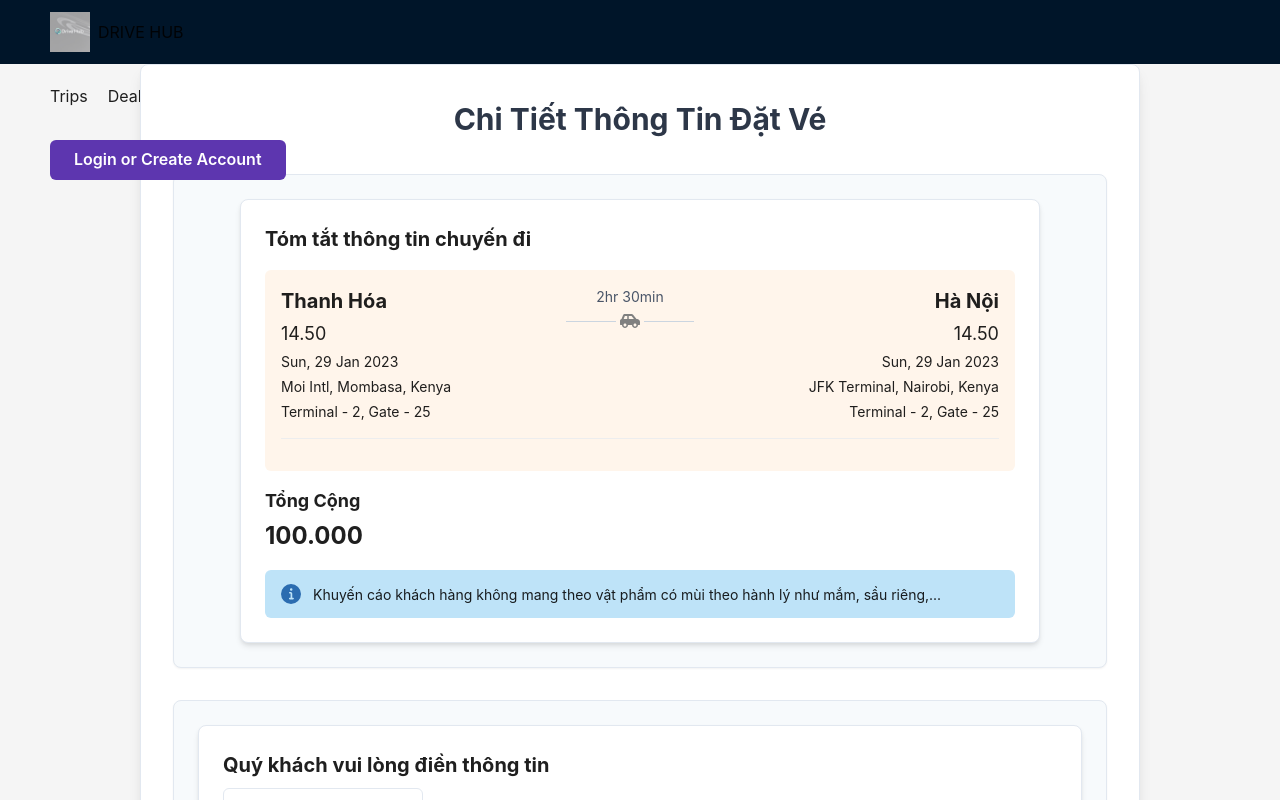
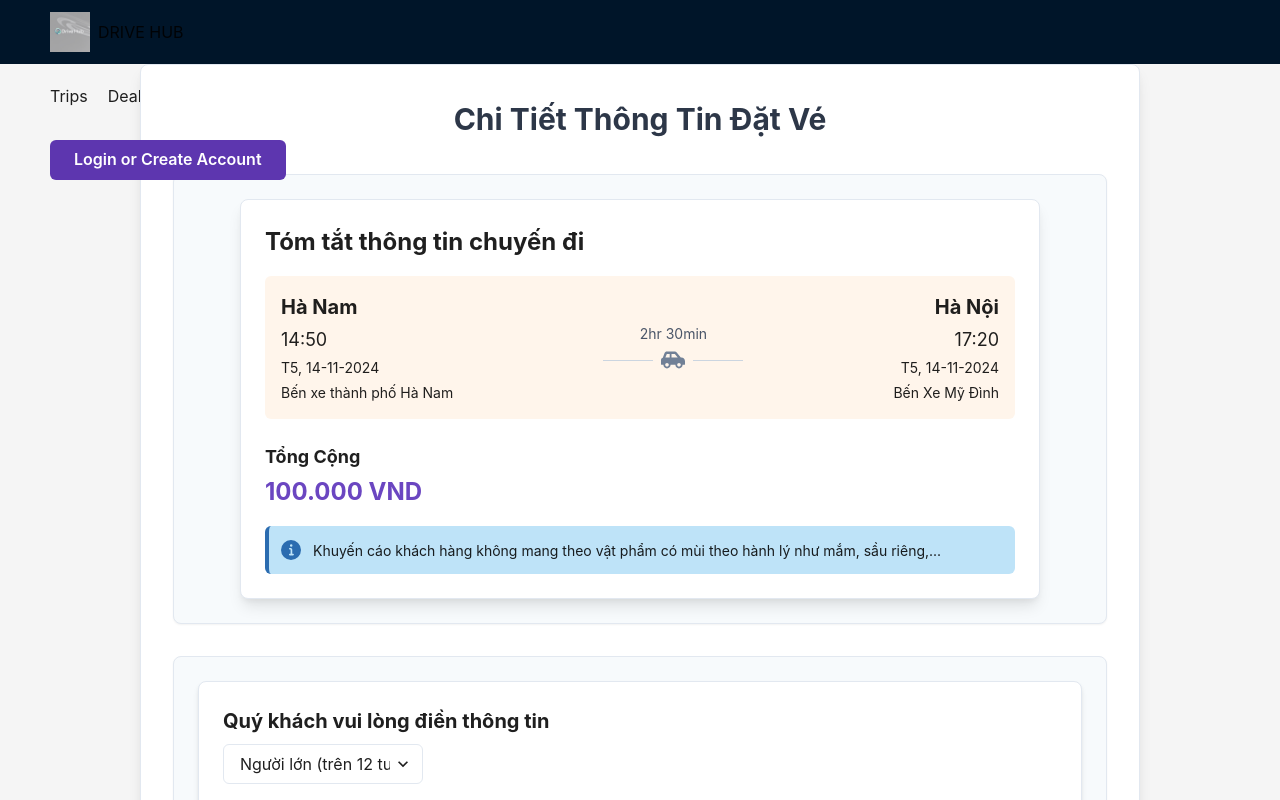
Before and after one commit to nguyenkien0703/booking, a React (Vite) app: page /booking in a window 1280 px wide. Shown: the top 800 px of the page. Built offline with nearby package versions, Linux system fonts and the light colour scheme.

Commit message:
edit booking

```diff
--- a/package.json
+++ b/package.json
@@ -15,6 +15,7 @@
     "@emotion/styled": "^11.13.0",
     "@tanstack/react-query": "^5.59.16",
     "@types/google.maps": "^3.58.1",
+    "@types/styled-components": "^5.1.34",
     "antd": "^5.21.6",
     "axios": "^1.7.7",
     "drive-hub-fe": "file:",
@@ -29,6 +30,7 @@
     "react-i18next": "^15.1.0",
     "react-icons": "^5.3.0",
     "react-router-dom": "^6.27.0",
+    "styled-components": "^6.1.13",
     "zustand": "^5.0.1"
   },
   "devDependencies": {
--- a/src/pages/booking/components/TripSummary.tsx
+++ b/src/pages/booking/components/TripSummary.tsx
@@ -1,5 +1,6 @@
-import { Box, Flex, Text, VStack, Divider, Alert, AlertIcon } from '@chakra-ui/react';
+import { Box, Flex, Text, VStack,  Alert, AlertIcon, Icon } from '@chakra-ui/react';
 import { FaCarSide } from "react-icons/fa";
+// Divider,
 
 export default function TripSummary() {
     return (
@@ -10,106 +11,60 @@ export default function TripSummary() {
             bg="white"
             borderWidth="1px"
             borderRadius="lg"
-            boxShadow="md"
+            boxShadow="lg"
             mx="auto"
         >
             {/* Header Section */}
-            <Text fontSize="xl" fontWeight="bold" mb={4}>
+            <Text fontSize="2xl" fontWeight="bold" mb={4}>
                 Tóm tắt thông tin chuyến đi
             </Text>
-            {/* <Flex justifyContent="space-between" alignItems="center" mb={4}>
-                <HStack>
-                    <Icon as={FaGlobe} color="blue.500" />
-                    <Text fontSize="lg" fontWeight="bold">ABC Airline</Text>
-                    <Text color="red.500">Non-refundable</Text>
-                </HStack>
-                <Text fontSize="md" fontWeight="semibold">
-                    Travel Class: <span style={{ fontWeight: 'bold' }}>Economy</span>
-                </Text>
-            </Flex> */}
 
             {/* Trip Details Section */}
-            <Box bg="#FFF5EB" p={4} borderRadius="md" mb={4}>
-                <Flex justifyContent="space-between">
+            <Box bg="#FFF5EB" p={4} borderRadius="md" mb={6}>
+                <Flex justifyContent="space-between" alignItems="center">
+                    {/* From Location */}
                     <VStack align="start" spacing={1}>
-                        <Text fontSize="xl" fontWeight="bold">Thanh Hóa</Text>
-                        <Text fontSize="lg">14.50</Text>
-                        <Text fontSize="sm">Sun, 29 Jan 2023</Text>
-                        <Text fontSize="sm">Moi Intl, Mombasa, Kenya</Text>
-                        <Text fontSize="sm">Terminal - 2, Gate - 25</Text>
+                        <Text fontSize="xl" fontWeight="bold">Hà Nam</Text>
+                        <Text fontSize="lg">14:50</Text>
+                        <Text fontSize="sm">T5, 14-11-2024</Text>
+                        <Text fontSize="sm">Bến xe thành phố Hà Nam</Text>
+                        {/* <Text fontSize="sm">Terminal - 2, Gate - 25</Text> */}
                     </VStack>
 
+                    {/* Icon and Duration */}
                     <VStack spacing={1} textAlign="center">
                         <Text fontSize="sm" color="gray.600">2hr 30min</Text>
-                        <Flex justifyContent={'space-between'} gap={1} alignItems={'center'}>
-                            <Box
-                                width={'50px'}
-                                height={'1px'}
-                                bgColor={'gray.300'}
-                            />
-                            <FaCarSide
-                                size={20}
-                                //className='rotate-90'
-                                color='gray'
-                            />
-                            <Box
-                                width={'50px'}
-                                height={'1px'}
-                                bgColor={'gray.300'}
-                            />
+                        <Flex alignItems="center">
+                            <Box width="50px" height="1px" bgColor="gray.300" />
+                            <Icon as={FaCarSide} w={6} h={6} mx={2} color="gray.500" />
+                            <Box width="50px" height="1px" bgColor="gray.300" />
                         </Flex>
                     </VStack>
 
+                    {/* To Location */}
                     <VStack align="end" spacing={1}>
                         <Text fontSize="xl" fontWeight="bold">Hà Nội</Text>
-                        <Text fontSize="lg">14.50</Text>
-                        <Text fontSize="sm">Sun, 29 Jan 2023</Text>
-                        <Text fontSize="sm">JFK Terminal, Nairobi, Kenya</Text>
-                        <Text fontSize="sm">Terminal - 2, Gate - 25</Text>
+                        <Text fontSize="lg">17:20</Text>
+                        <Text fontSize="sm">T5, 14-11-2024</Text>
+                        <Text fontSize="sm">Bến Xe Mỹ Đình</Text>
+                        {/* <Text fontSize="sm">Terminal - 2, Gate - 25</Text> */}
                     </VStack>
                 </Flex>
 
-                <Divider my={4} />
+                {/* <Divider my={4} /> */}
 
-                {/* Baggage Information */}
             </Box>
 
-            <Flex justifyContent="space-between">
-                <VStack align="start" spacing={1} >
-                    <Text fontWeight="bold" fontSize="lg" >Tổng Cộng</Text>
-                    <Text fontSize="2xl" fontWeight="bold" >100.000</Text>
+            {/* Tổng cộng Section */}
+            <Flex justifyContent="space-between" alignItems="center" mb={4}>
+                <VStack align="start" spacing={1}>
+                    <Text fontWeight="bold" fontSize="lg">Tổng Cộng</Text>
+                    <Text fontSize="2xl" fontWeight="bold" color="purple.600">100.000 VND</Text>
                 </VStack>
-
-
-
-                {/* <VStack align="start" spacing={1}>
-                        <Text fontWeight="bold">Cabin</Text>
-                        <Text>7Kgs (1 Piece * 7kgs)</Text>
-                    </VStack> */}
             </Flex>
 
-            {/* Additional Information Section */}
-
-            {/* <HStack spacing={4} my={2}>
-                <HStack>
-                    <Icon as={FaSuitcaseRolling} color="gray.600" />
-                    <Text fontSize="sm">Separate tickets booked together for cheaper price</Text>
-                </HStack>
-                <HStack>
-                    <Icon as={FaExchangeAlt} color="gray.600" />
-                    <Text fontSize="sm">Change of Terminal</Text>
-                </HStack>
-                <HStack>
-                    <Icon as={AiFillWarning} color="gray.600" />
-                    <Text fontSize="sm">Self Transfer</Text>
-                </HStack>
-                <HStack>
-                    <Text fontSize="sm">7kg</Text>
-                </HStack>
-            </HStack> */}
-
             {/* Warning Section */}
-            <Alert status="info" variant="subtle" borderRadius="md" mt={4}>
+            <Alert status="info" variant="left-accent" borderRadius="md">
                 <AlertIcon />
                 Khuyến cáo khách hàng không mang theo vật phẩm có mùi theo hành lý như mắm, sầu riêng,...
             </Alert>
```
